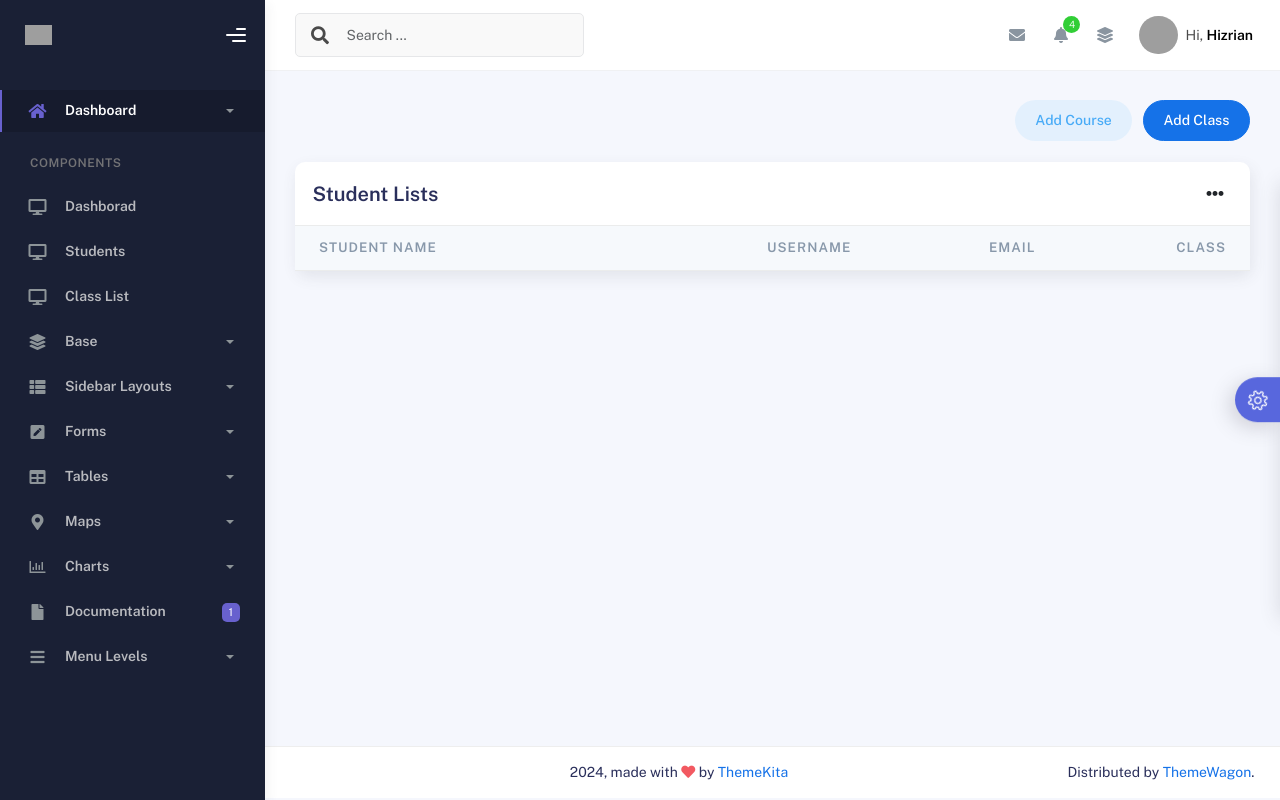
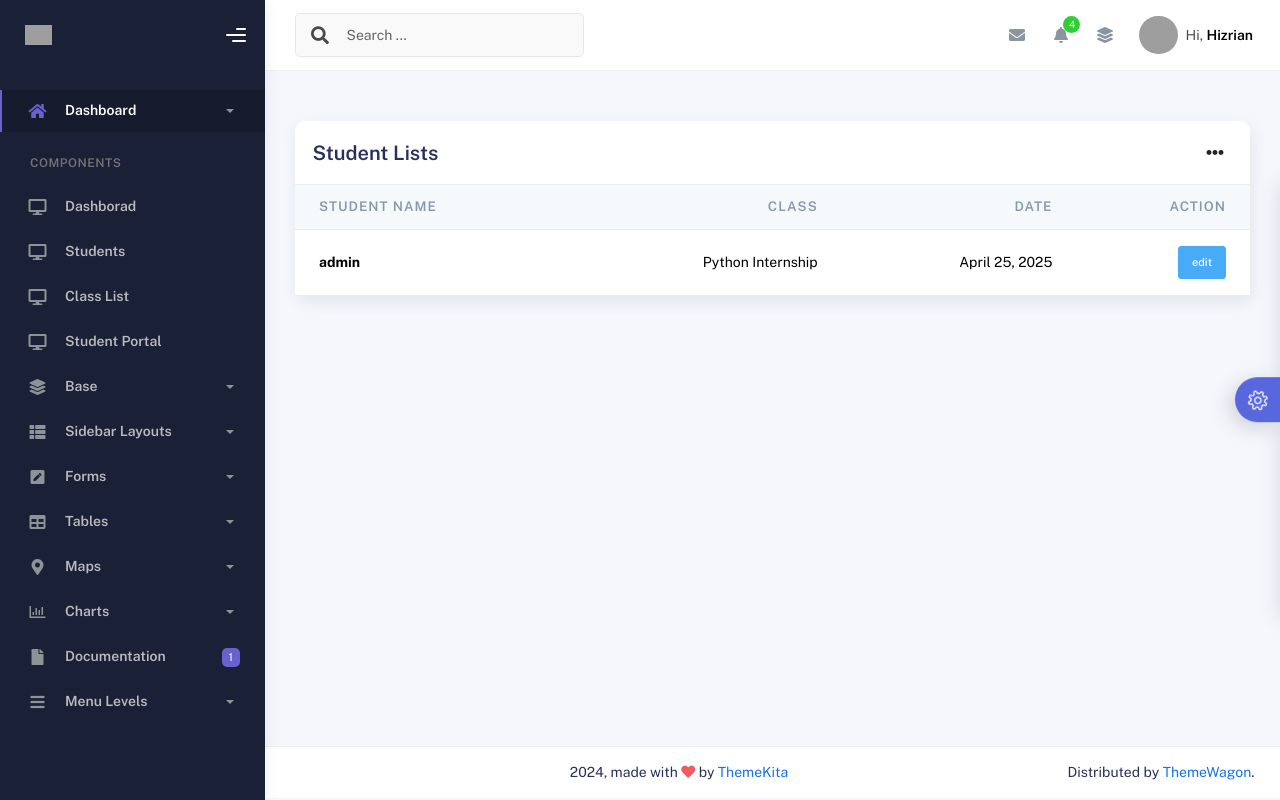
Before and after one commit to RIGTraining/studentmanagement, a Django app: page /StudentList/ in a window 1280 px wide. Run offline with Django 5.2, Linux system fonts and the light colour scheme; data comes from the database, SQL or seed files in the repository; both versions use the stored data as it was after the commit; lists and menus that the app fills with data are empty; some libraries are stand-ins or nearby versions; grey boxes are pictures that could not be loaded.

Commit message:
student reg

```diff
--- a/backend/myapp/forms.py
+++ b/backend/myapp/forms.py
@@ -52,3 +52,14 @@ class ClassNameForm(forms.ModelForm):
             'end_date': forms.DateInput(attrs={'type':'date', 'class': 'form-control w-50'}),
             'class_status': forms.Select(attrs={'class': 'form-control'}),
         }
+
+class StudentRegForm(forms.ModelForm):
+    class Meta:
+        model = StudentsEnroll
+        fields = ['usr', 'classname', 'enroll_date']
+        widgets = {
+            'usr': forms.Select(attrs={'class': 'form-control'}),
+            'classname': forms.Select(attrs={'class': 'form-control'}),
+            'enroll_date': forms.DateInput(attrs={'type':'date', 'class': 'form-control w-50'}),
+
+        }
--- a/backend/myapp/views.py
+++ b/backend/myapp/views.py
@@ -101,6 +101,9 @@ class UserLogoutView(View):
         return redirect('UserLoginView')
 
 
+class StudentPortal(View):
+    def get(self, request):
+        pass
 
 # School
 class Dashboard(View):
@@ -115,12 +118,28 @@ class Dashboard(View):
 
 class StudentList(View):
     def get(self, request):
-        st = User.objects.filter(is_staff = False)
-        context ={'st':st}
+        st = StudentsEnroll.objects.all()
+        stuForm = StudentRegForm()
+        context ={'st':st, 'stuForm':stuForm}
         return render(request, 'school/StudentList.html', context)
+
+    def post(self, request):
+        fm = StudentRegForm(request.POST)
+        if fm.is_valid():
+            fm.save()
+        return redirect(request.META['HTTP_REFERER'])
+
+
+
 
 class ClassList(View):
     def get(self, request):
         ac = ClassName.objects.all()
         context = {'ac':ac}
         return render(request, 'school/ClassList.html', context)
+
+    def post(self, request):
+        fm = ClassNameForm(request.POST)
+        if fm.is_valid():
+            fm.save()
+        return redirect(request.META['HTTP_REFERER'])
--- a/backend/templates/school/Dashboard.html
+++ b/backend/templates/school/Dashboard.html
@@ -53,7 +53,7 @@
         <h1 class="modal-title fs-5" id="staticBackdropLabel">Add Class</h1>
         <button type="button" class="btn-close" data-bs-dismiss="modal" aria-label="Close"></button>
       </div>
-      <form action="{% url 'CoursesView' %}" method="post">{% csrf_token %}
+      <form action="{% url 'ClassList' %}" method="post">{% csrf_token %}
       <div class="modal-body">
 
         {{classfm}}
@@ -61,7 +61,7 @@
       </div>
       <div class="modal-footer">
         <button type="button" class="btn btn-secondary" data-bs-dismiss="modal">Close</button>
-        <button type="submit" class="btn btn-primary">Add New Course</button>
+        <button type="submit" class="btn btn-primary">Add New Class</button>
       </div>
     </form>
     </div>
@@ -273,7 +273,9 @@
                       <td class="text-end">{{i.start_date}}</td>
                       <td class="text-end">{{i.end_date}}</td>
                       <td class="text-end">
+
                         <span class="badge badge-success">{{i.class_status}}</span>
+
                       </td>
                     </tr>
                     {% endfor %}
--- a/backend/templates/school/StudentList.html
+++ b/backend/templates/school/StudentList.html
@@ -14,8 +14,8 @@
           <!-- <h6 class="op-7 mb-2"> Admin Dashboard</h6> -->
         </div>
         <div class="ms-md-auto py-2 py-md-0">
-          <a href="#" class="btn btn-label-info btn-round me-2">Add Course</a>
-          <a href="#" class="btn btn-primary btn-round">Add Class</a>
+          <!-- <a href="#" class="btn btn-label-info btn-round me-2">Add Course</a> -->
+          <!-- <a href="#" class="btn btn-primary btn-round">Add Class</a> -->
         </div>
       </div>
 
@@ -44,13 +44,33 @@
                       class="dropdown-menu"
                       aria-labelledby="dropdownMenuButton"
                     >
-                      <a class="dropdown-item" href="#">Action</a>
-                      <a class="dropdown-item" href="#">Another action</a>
-                      <a class="dropdown-item" href="#"
-                        >Something else here</a
-                      >
+                      <a class="dropdown-item" href="#" data-bs-toggle="modal" data-bs-target="#addStudentModal">Add New Students</a>
+
                     </div>
                   </div>
+           <!-- modal         -->
+<div class="modal fade" id="addStudentModal" data-bs-backdrop="static" data-bs-keyboard="false" tabindex="-1" aria-labelledby="staticBackdropLabel" aria-hidden="true">
+  <div class="modal-dialog">
+    <div class="modal-content">
+      <div class="modal-header">
+        <h1 class="modal-title fs-5" id="staticBackdropLabel">Add Class</h1>
+        <button type="button" class="btn-close" data-bs-dismiss="modal" aria-label="Close"></button>
+      </div>
+      <form action="" method="post">{% csrf_token %}
+      <div class="modal-body">
+
+        {{stuForm}}
+
+      </div>
+      <div class="modal-footer">
+        <button type="button" class="btn btn-secondary" data-bs-dismiss="modal">Close</button>
+        <button type="submit" class="btn btn-primary">Add New Class</button>
+      </div>
+    </form>
+    </div>
+  </div>
+</div>
+<!-- end modal  -->
                 </div>
               </div>
             </div>
@@ -61,9 +81,9 @@
                   <thead class="thead-light">
                     <tr>
                       <th scope="col">Student Name</th>
-                      <th scope="col" class="text-end">Username</th>
-                      <th scope="col" class="text-end">Email</th>
                       <th scope="col" class="text-end">Class</th>
+                      <th scope="col" class="text-end">Date</th>
+                      <th scope="col" class="text-end">Action</th>
 
                     </tr>
                   </thead>
@@ -71,22 +91,13 @@
 {% for i in st %}
                     <tr>
                       <th scope="row">
-                        <!-- <button
-                          class="btn btn-icon btn-round btn-success btn-sm me-2"
-                        >
-                          <i class="fa fa-check"></i>
-                        </button> -->
-                        {{i.first_name}} {{i.last_name}}
+
+                        {{i.usr}}
                       </th>
-                      <td class="text-end">{{i.username}}</td>
-                      <td class="text-end">{{i.email}}</td>
+                      <td class="text-end">{{i.classname}}</td>
+                      <td class="text-end">{{i.enroll_date}}</td>
                       <td class="text-end">
-                        <!-- <button
-                          class="btn btn-icon btn-round btn-success btn-sm me-2"
-                        >
-                          <i class="fa fa-check"></i>
-                        </button> -->
-                        {{i.is_active}}
+                        <a href="#" class="btn btn-sm btn-info">edit</a>
                     </td>
 
                     </tr>
--- a/backend/templates/school/index.html
+++ b/backend/templates/school/index.html
@@ -119,6 +119,13 @@
                 <a href="{% url 'ClassList' %}">
                   <i class="fas fa-desktop"></i>
                   <p>Class List</p>
+                  <!-- <span class="badge badge-success"></span> -->
+                </a>
+              </li>
+              <li class="nav-item">
+                <a href="{% url 'ClassList' %}">
+                  <i class="fas fa-desktop"></i>
+                  <p>Student Portal</p>
                   <!-- <span class="badge badge-success"></span> -->
                 </a>
               </li>
```
Also changed, not shown: backend/db.sqlite3.
